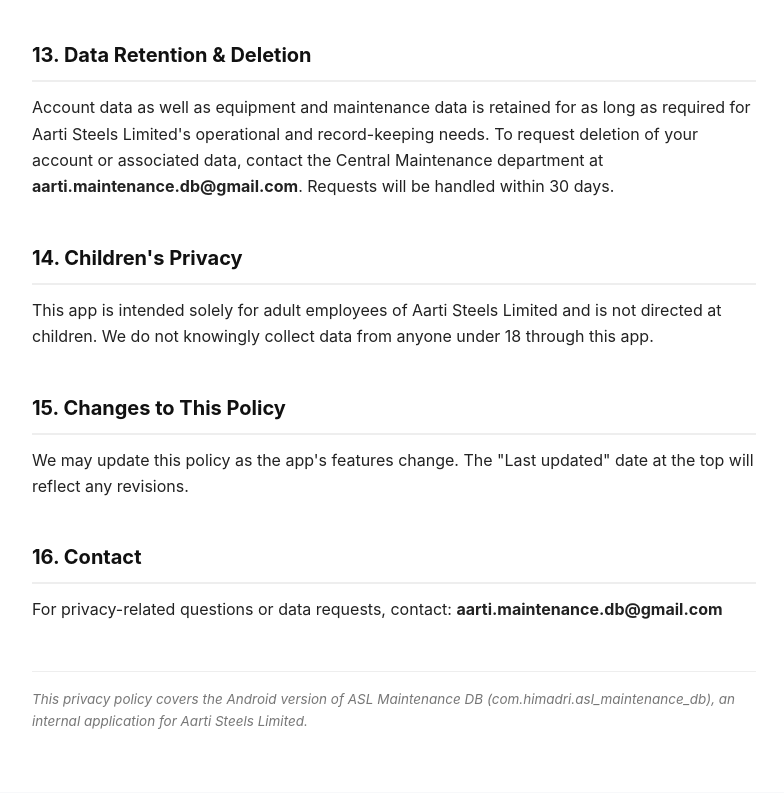
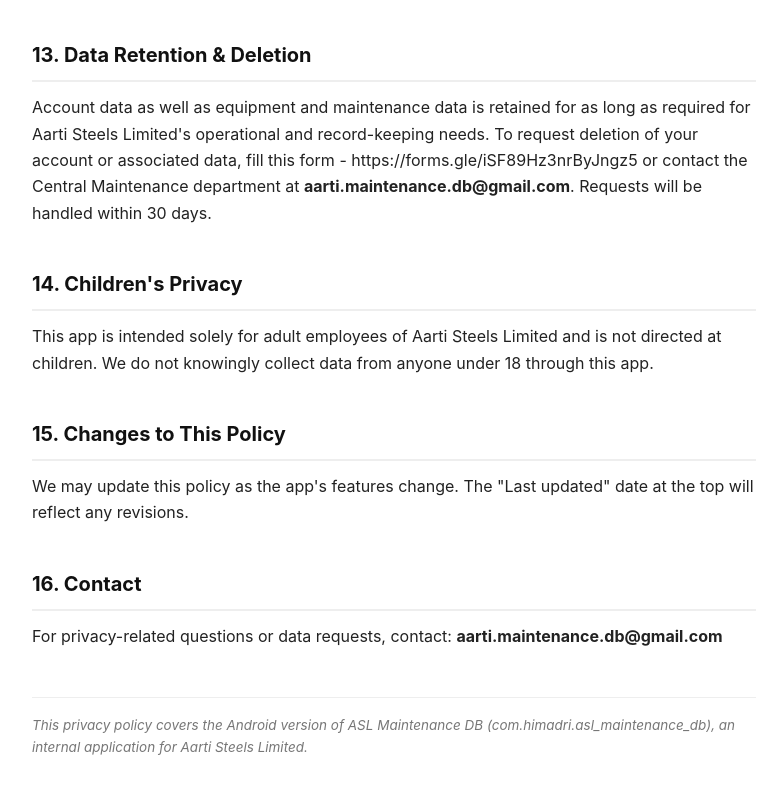
Before and after one commit to dev-himchita/dev-himchita.github.io, a plain HTML site: page asl-maintenance-db_privacy-policy.html in a window 1280 px wide. Shown: the part 3762-4555 px from the top of the page, without its empty margins (246-1030 px from the left). Drawn offline with Linux system fonts and the light colour scheme.

Commit message:
Update asl-maintenance-db_privacy-policy.html

```diff
--- a/asl-maintenance-db_privacy-policy.html
+++ b/asl-maintenance-db_privacy-policy.html
@@ -182,7 +182,7 @@
   </table>
 
   <h2>13. Data Retention & Deletion</h2>
-  <p>Account data as well as equipment and maintenance data is retained for as long as required for Aarti Steels Limited's operational and record-keeping needs. To request deletion of your account or associated data, contact the Central Maintenance department at <strong>aarti.maintenance.db@gmail.com</strong>. Requests will be handled within 30 days.</p>
+  <p>Account data as well as equipment and maintenance data is retained for as long as required for Aarti Steels Limited's operational and record-keeping needs. To request deletion of your account or associated data, fill this form - https://forms.gle/iSF89Hz3nrByJngz5 or contact the Central Maintenance department at <strong>aarti.maintenance.db@gmail.com</strong>. Requests will be handled within 30 days.</p>
 
   <h2>14. Children's Privacy</h2>
   <p>This app is intended solely for adult employees of Aarti Steels Limited and is not directed at children. We do not knowingly collect data from anyone under 18 through this app.</p>
```
